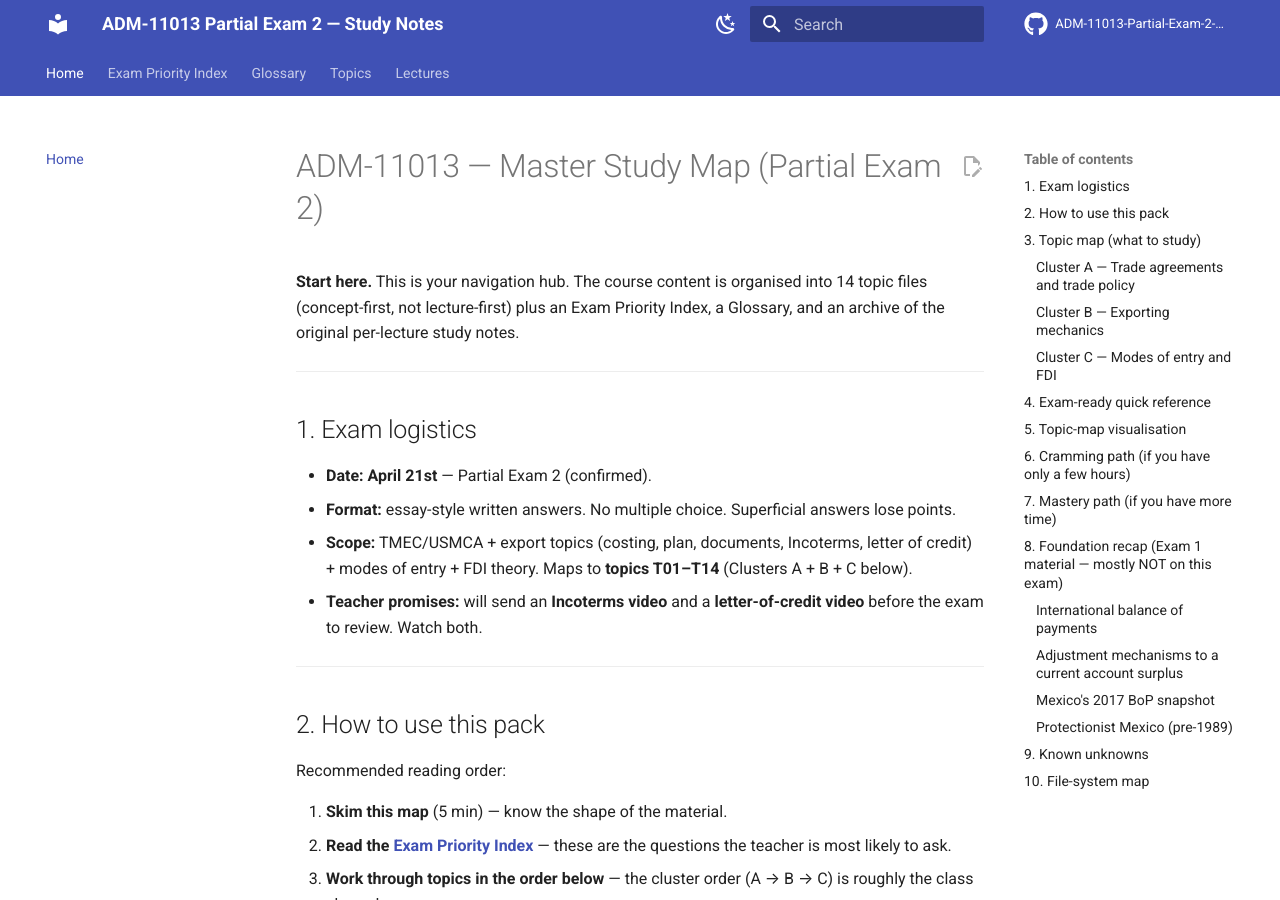
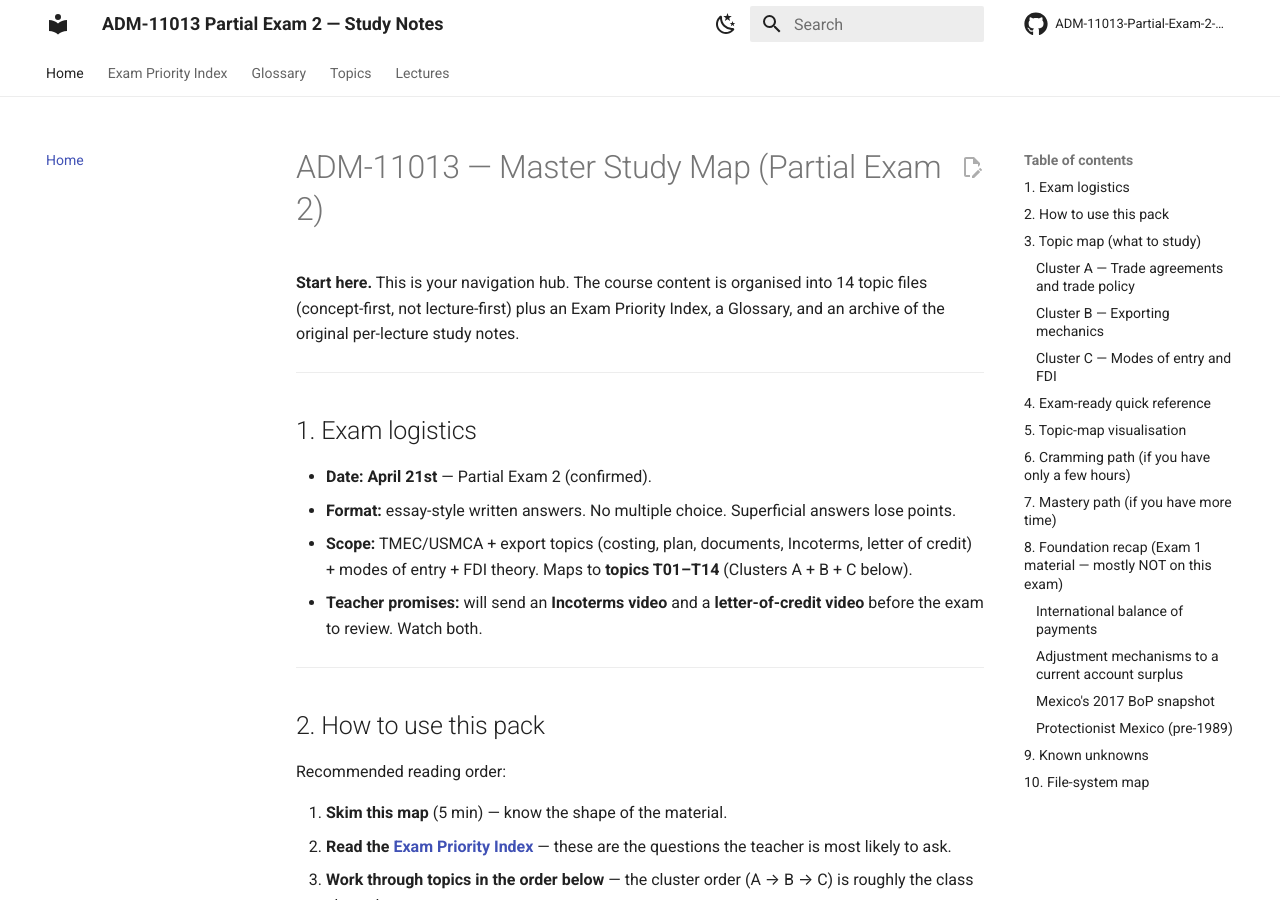
Before and after one commit to AleksiVirkkala/ADM-11013-Partial-Exam-2-Preparation, an MkDocs documentation site: the page built from docs/index.md, in a window 1280 px wide and 900 px high. Built offline with MkDocs 1.6.1 and Material for MkDocs 9.7.7, drawn with Linux system fonts in a browser that asks for light colours; comment, search, counter and statistics services are not loaded.

Commit message:
Use minimal white/black palette

```diff
--- a/mkdocs.yml
+++ b/mkdocs.yml
@@ -25,15 +25,15 @@ theme:
   palette:
     - media: "(prefers-color-scheme: light)"
       scheme: default
-      primary: indigo
-      accent: indigo
+      primary: white
+      accent: black
       toggle:
         icon: material/weather-night
         name: Switch to dark mode
     - media: "(prefers-color-scheme: dark)"
       scheme: slate
-      primary: indigo
-      accent: indigo
+      primary: black
+      accent: white
       toggle:
         icon: material/weather-sunny
         name: Switch to light mode
```
